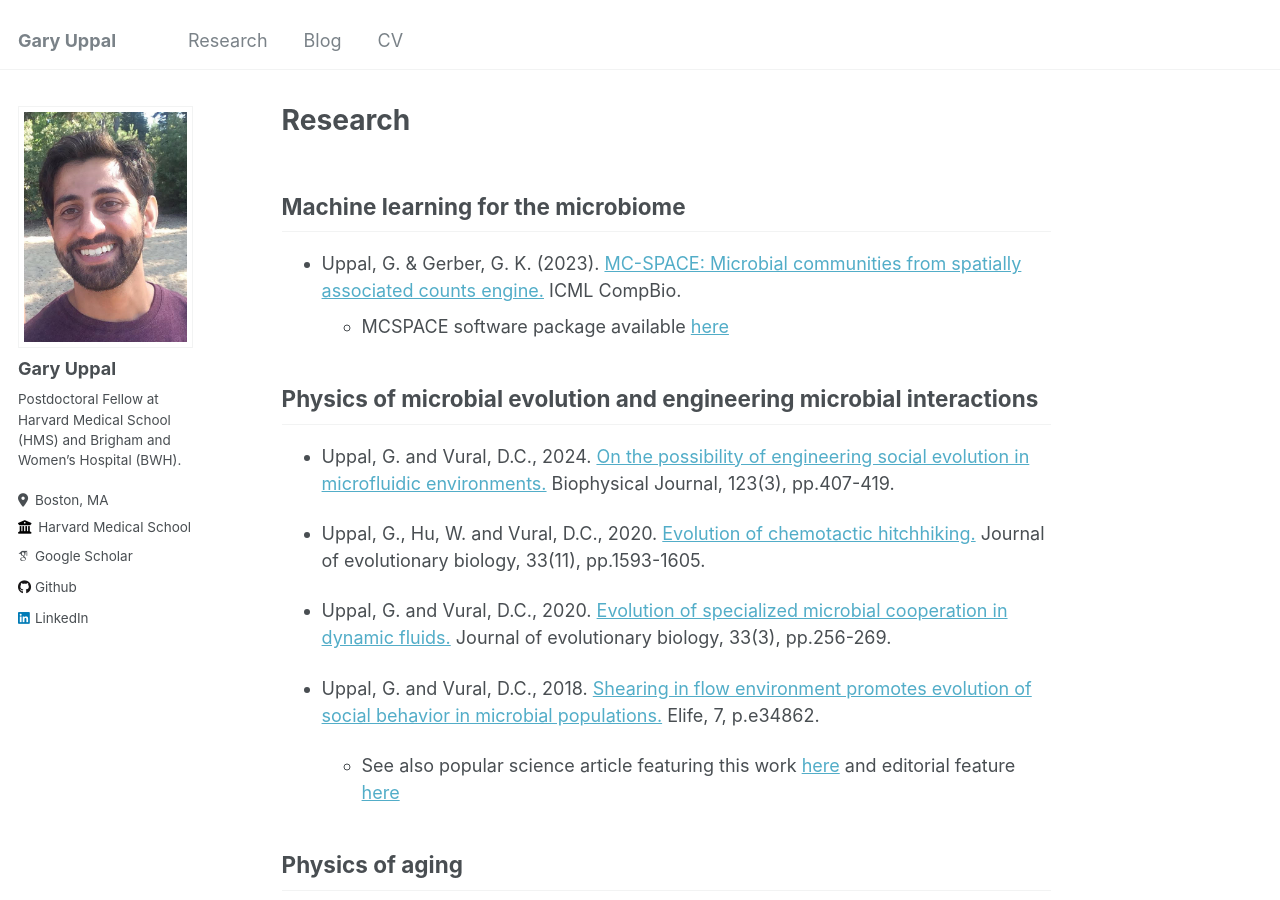
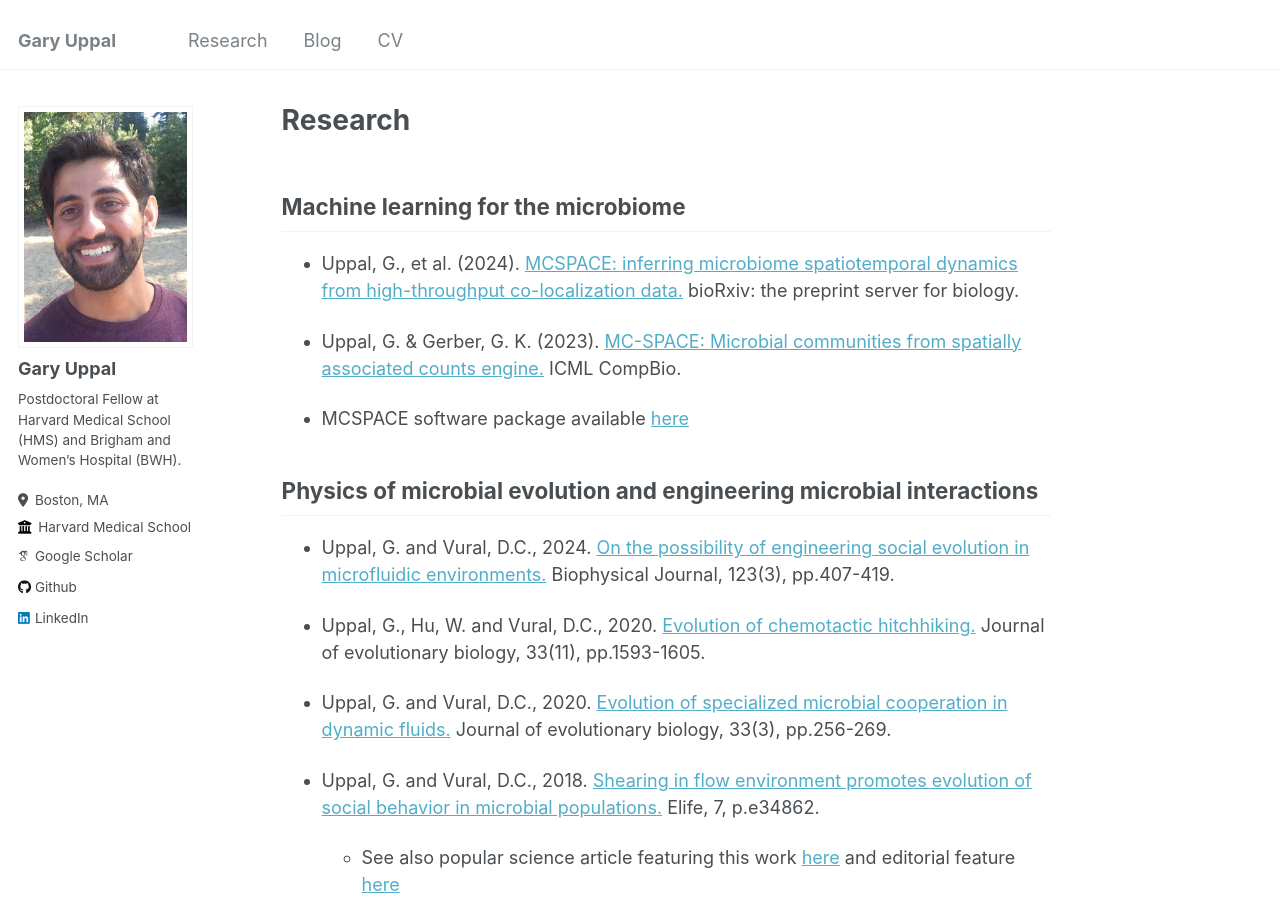
Before and after one commit to garyuppal/garyuppal.github.io, a Jekyll site: the page built from _pages/research.md, in a window 1280 px wide and 900 px high. Built offline with Jekyll 4.4.1, drawn with Linux system fonts in a browser that asks for light colours; some web fonts are replaced.

Commit message:
add mcspace preprint reference

```diff
--- a/_pages/research.md
+++ b/_pages/research.md
@@ -9,9 +9,11 @@ author_profile: true
 ## Machine learning for the microbiome
 
 [//]: #(add desciption of field and importance/relevance/practical applications...)
+* Uppal, G., et al. (2024). [MCSPACE: inferring microbiome spatiotemporal dynamics from high-throughput co-localization data.](https://www.biorxiv.org/content/10.1101/2024.12.06.627244v1)  bioRxiv: the preprint server for biology.
 
 * Uppal, G. & Gerber, G. K. (2023). [MC-SPACE: Microbial communities from spatially associated counts engine.](https://garyuppal.github.io/files/WCBICML2023_paper48.pdf) ICML CompBio.
-    - MCSPACE software package available [here](https://github.com/gerberlab/MCSPACE)
+
+* MCSPACE software package available [here](https://github.com/gerberlab/MCSPACE)
 
 [//]: #(graphical abstract(s) and github link -- as software package)
 
```
